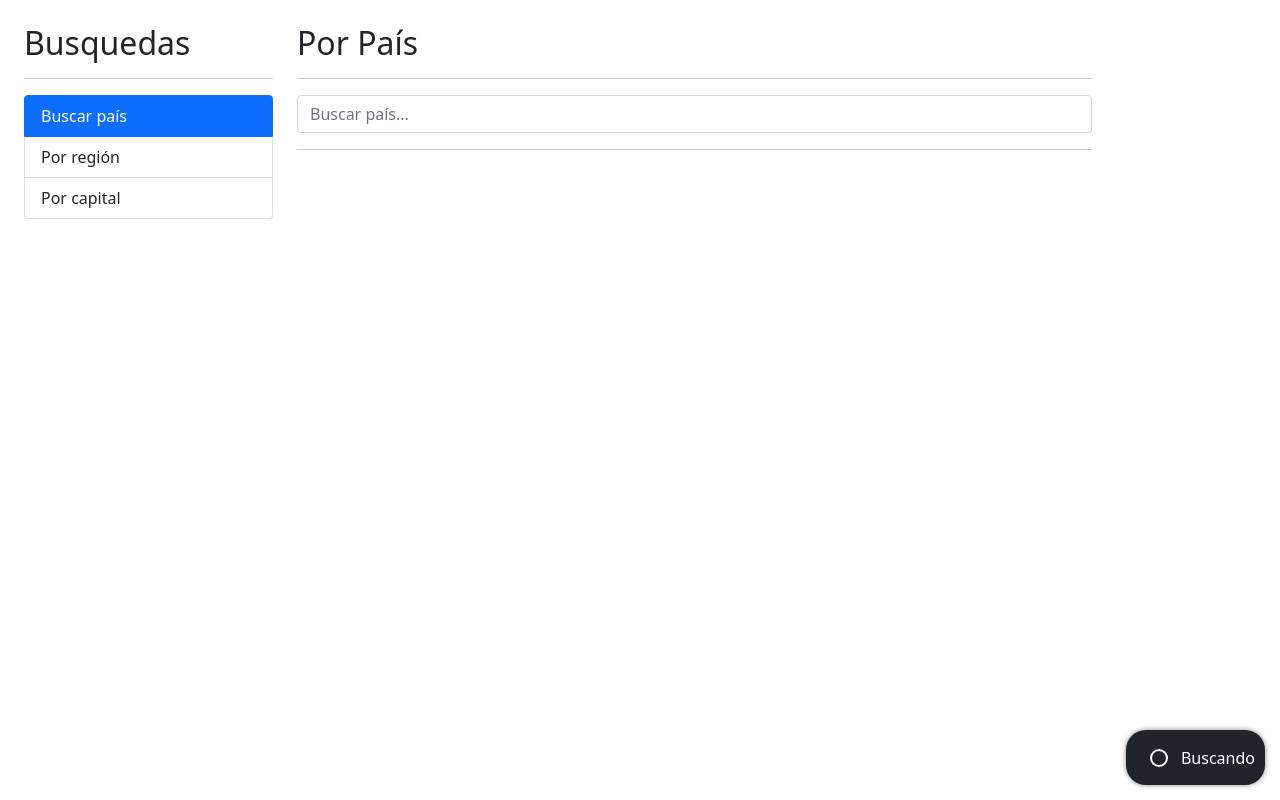
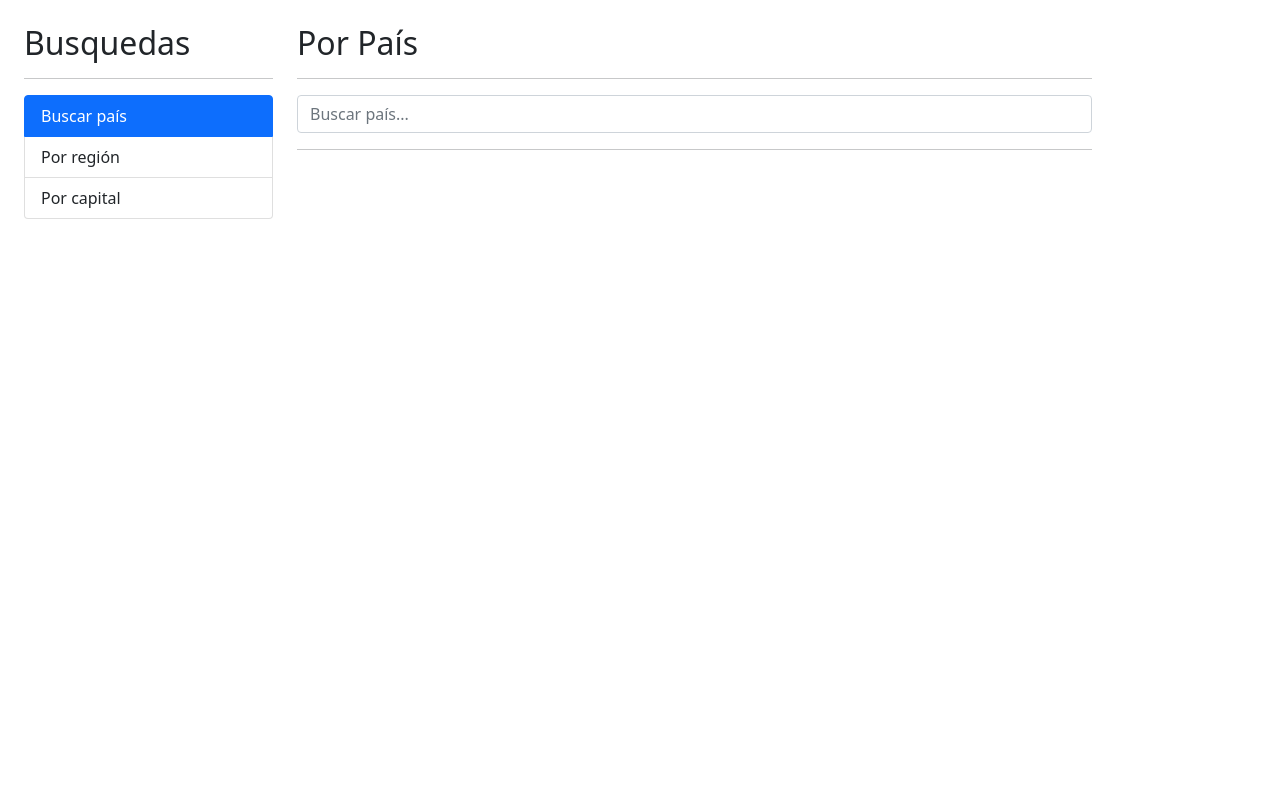
Before and after one commit to OPOII/PaisesApp, an Angular app: page / in a window 1280 px wide. Built offline with nearby package versions, Linux system fonts and the light colour scheme.

Commit message:
hide and show loading spinner

```diff
--- a/src/app/pais/pages/por-pais/por-pais.component.html
+++ b/src/app/pais/pages/por-pais/por-pais.component.html
@@ -3,7 +3,7 @@
   <hr />
   <div class="row">
     <div class="col">
-      <app-loading-spinner></app-loading-spinner>
+      <app-loading-spinner *ngIf="isLoading"></app-loading-spinner>
       <app-pais-input
         (onEnter)="buscar($event)"
         (onDebounce)="sugerencias($event)"
--- a/src/app/pais/pages/por-pais/por-pais.component.ts
+++ b/src/app/pais/pages/por-pais/por-pais.component.ts
@@ -18,6 +18,7 @@
   termino: string = '';
   hayError: boolean = false;
   paises: Country[] = [];
+  public isLoading: boolean = false;
   paisesSugeridos: Country[] = [];
   byCountry = 'Buscar país...';
   mostrarSugerencias: boolean = false;
@@ -27,14 +28,17 @@
     this.mostrarSugerencias = false;
     this.termino = termino;
     this.hayError = false;
+    this.isLoading = true;
     this.paisService.buscarPais(this.termino).subscribe(
       (paises) => {
         console.log(paises);
         this.paises = paises;
+        this.isLoading = false;
       },
       (err) => {
         this.hayError = true;
         console.log(err);
+        this.isLoading = false;
         this.paises = [];
       }
     );
```
